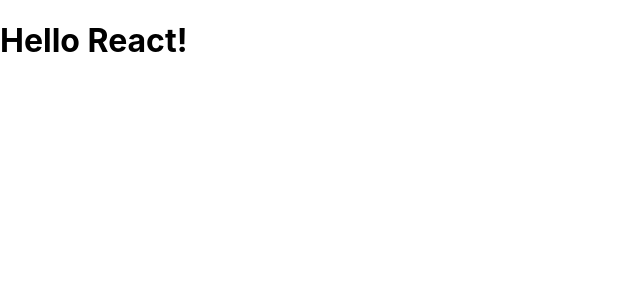
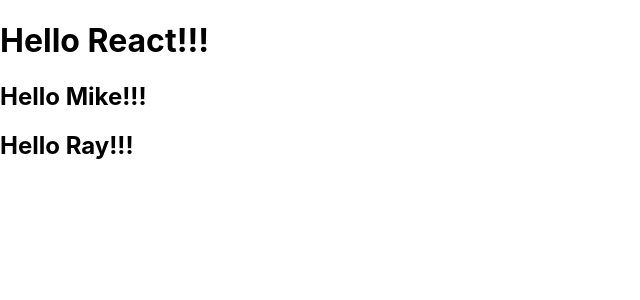
Before and after one commit to alexqin14/learning-react, a React (Create React App) app: page / in a window 1280 px wide. Shown: the top 300 px of the page, without its empty margins (0-640 px from the left). Built offline with nearby package versions, Linux system fonts and the light colour scheme.

Commit message:
learn what React fragment
<>/</>

```diff
--- a/src/App.js
+++ b/src/App.js
@@ -3,10 +3,18 @@
 
 const App = () => {
   return (
+    <>
     <h1>
-      Hello React!
+      Hello React!!!
     </h1>
+    <h2>
+      Hello Mike!!!
+    </h2>
+    <h2>
+      Hello Ray!!!
+    </h2>
 
+  </>
   );
 }
 
```
